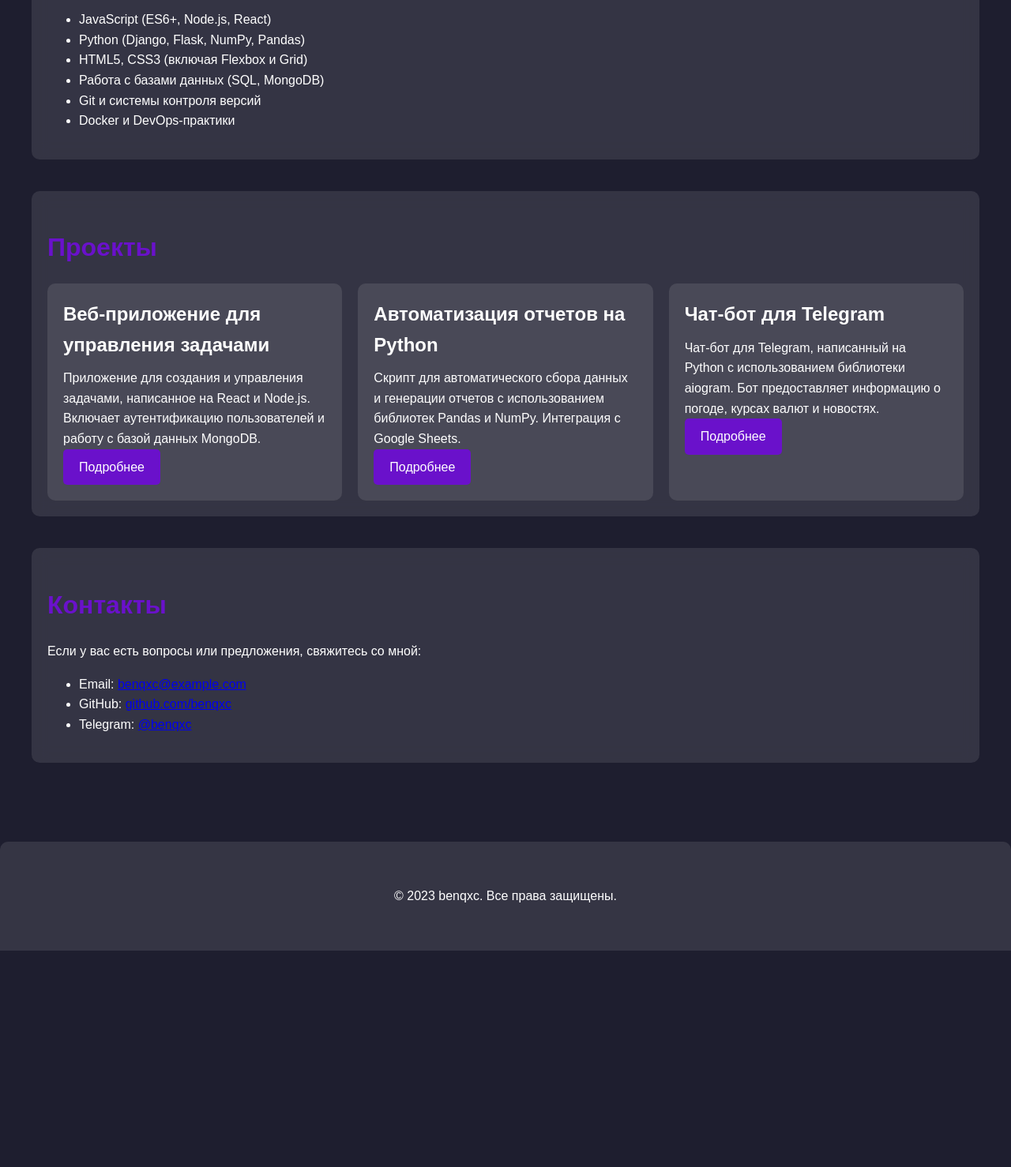
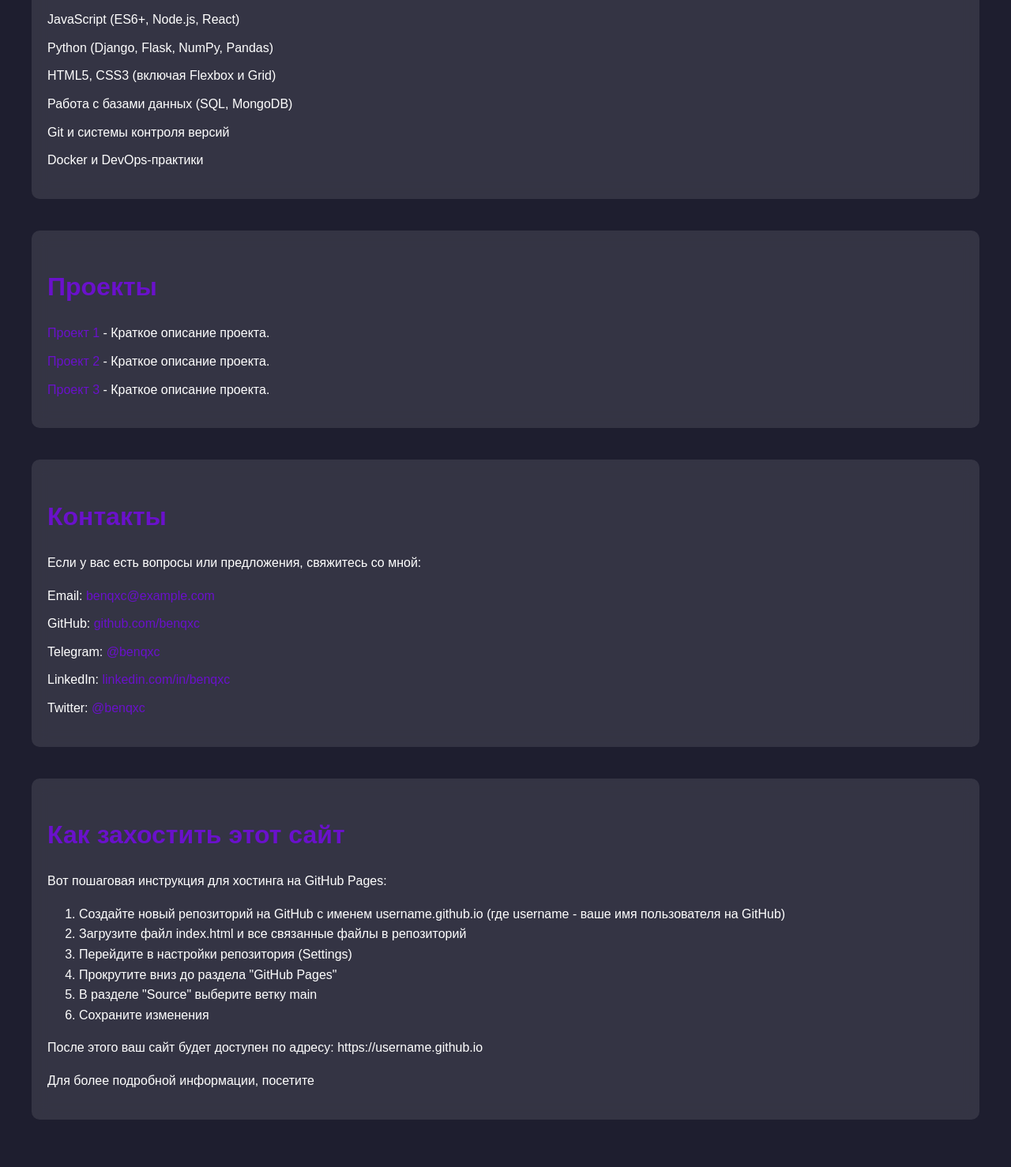
Before and after one commit to Benqxc/Web, a plain HTML site: page web.html in a window 1280 px wide. Shown: the part 688-2166 px from the top of the page at 79% size. Before the commit the page ends 1892 px from the top, so only its background shows below. Drawn offline with Linux system fonts and the light colour scheme.

Commit message:
Update web.html

```diff
--- a/web.html
+++ b/web.html
@@ -1,89 +1,80 @@
 <!DOCTYPE html>
-<html lang="en">
+<html lang="ru">
 <head>
     <meta charset="UTF-8">
     <meta name="viewport" content="width=device-width, initial-scale=1.0">
+    <meta name="description" content="Личный сайт программиста benqxc, специализирующегося на JavaScript и Python.">
+    <meta name="keywords" content="JavaScript, Python, веб-разработка, программист, benqxc">
+    <meta name="author" content="benqxc">
+    <link rel="icon" href="path/to/favicon.ico" type="image/x-icon">
     <title>benqxc - Программист JS & Python</title>
     <style>
         /* общие стили */
         body {
             margin: 0;
             font-family: 'Arial', sans-serif;
-            background: #1e1e2f; /* темный фон */
-            color: #ffffff; /* белый текст */
+            background: #1e1e2f;
+            color: #ffffff;
             line-height: 1.6;
         }
 
-        /* контейнер для контента */
         .container {
             max-width: 1200px;
             margin: 0 auto;
             padding: 20px;
         }
 
-        /* заголовок сайта */
         header {
             text-align: center;
             padding: 60px 0;
-            background: linear-gradient(135deg, #6a11cb, #2575fc); /* градиентный фон */
+            background: url('https://gifdb.com/images/high/ken-kaneki-evil-eyes-open-vvo9l8ag1f2p737c.gif') center/cover no-repeat;
             color: white;
             border-radius: 0 0 20px 20px;
+            position: relative;
+            overflow: hidden;
+        }
+
+        header::before {
+            content: '';
+            position: absolute;
+            top: 0;
+            left: 0;
+            right: 0;
+            bottom: 0;
+            background: rgba(0, 0, 0, 0.5);
+            z-index: 1;
         }
 
         header h1 {
             font-size: 3em;
             margin: 0;
+            position: relative;
+            z-index: 2;
+            color: #ffffff;
         }
 
         header p {
             font-size: 1.2em;
             margin: 10px 0 0;
+            position: relative;
+            z-index: 2;
+            color: #ffffff;
         }
 
-        /* секции */
         section {
             margin: 40px 0;
             padding: 20px;
-            background: rgba(255, 255, 255, 0.1); /* полупрозрачный фон */
+            background: rgba(255, 255, 255, 0.1);
             border-radius: 10px;
-            backdrop-filter: blur(10px); /* размытие */
+            backdrop-filter: blur(10px);
         }
 
         section h2 {
             font-size: 2em;
             margin-bottom: 20px;
-            color: #6a11cb; /* фиолетовый цвет */
+            color: #6a11cb;
         }
 
-        /* карточки проектов */
-        .projects {
-            display: grid;
-            grid-template-columns: repeat(auto-fit, minmax(300px, 1fr));
-            gap: 20px;
-        }
-
-        .project-card {
-            background: rgba(255, 255, 255, 0.1);
-            padding: 20px;
-            border-radius: 10px;
-            transition: transform 0.3s, box-shadow 0.3s;
-        }
-
-        .project-card:hover {
-            transform: translateY(-10px);
-            box-shadow: 0 10px 20px rgba(0, 0, 0, 0.2);
-        }
-
-        .project-card h3 {
-            font-size: 1.5em;
-            margin: 0 0 10px;
-        }
-
-        .project-card p {
-            margin: 0;
-        }
-
-        /* кнопки */
         .btn {
             display: inline-block;
             padding: 10px 20px;
@@ -98,7 +89,6 @@
             background: #2575fc;
         }
 
-        /* футер */
         footer {
             text-align: center;
             padding: 20px;
@@ -115,10 +105,46 @@
         footer a:hover {
             text-decoration: underline;
         }
+
+        ul {
+            list-style-type: none;
+            padding: 0;
+        }
+
+        ul li {
+            margin-bottom: 10px;
+        }
+
+        a {
+            color: #6a11cb;
+            text-decoration: none;
+            transition: color 0.3s;
+        }
+
+        a:hover {
+            color: #2575fc;
+        }
+
+        /* Кнопка "Наверх" */
+        .scroll-to-top {
+            position: fixed;
+            bottom: 20px;
+            right: 20px;
+            background: #6a11cb;
+            color: white;
+            border: none;
+            border-radius: 5px;
+            padding: 10px 15px;
+            cursor: pointer;
+            display: none; /* Скрыть по умолчанию */
+        }
+
+        .scroll-to-top:hover {
+            background: #2575fc;
+        }
     </style>
 </head>
 <body>
-    <!-- шапка сайта -->
     <header>
         <div class="container">
             <h1>benqxc</h1>
@@ -126,9 +152,7 @@
         </div>
     </header>
 
-    <!-- основное содержимое -->
     <div class="container">
-        <!-- секция "О себе" -->
         <section>
             <h2>О себе</h2>
             <p>
@@ -139,7 +163,6 @@
             </p>
         </section>
 
-        <!-- секция "Навыки" -->
         <section>
             <h2>Навыки</h2>
             <ul>
@@ -152,43 +175,15 @@
             </ul>
         </section>
 
-        <!-- секция "Проекты" -->
         <section>
             <h2>Проекты</h2>
-            <div class="projects">
-                <!-- карточка проекта 1 -->
-                <div class="project-card">
-                    <h3>Веб-приложение для управления задачами</h3>
-                    <p>
-                        Приложение для создания и управления задачами, написанное на React и Node.js.
-                        Включает аутентификацию пользователей и работу с базой данных MongoDB.
-                    </p>
-                    <a href="#" class="btn">Подробнее</a>
-                </div>
-
-                <!-- карточка проекта 2 -->
-                <div class="project-card">
-                    <h3>Автоматизация отчетов на Python</h3>
-                    <p>
-                        Скрипт для автоматического сбора данных и генерации отчетов с использованием
-                        библиотек Pandas и NumPy. Интеграция с Google Sheets.
-                    </p>
-                    <a href="#" class="btn">Подробнее</a>
-                </div>
-
-                <!-- карточка проекта 3 -->
-                <div class="project-card">
-                    <h3>Чат-бот для Telegram</h3>
-                    <p>
-                        Чат-бот для Telegram, написанный на Python с использованием библиотеки aiogram.
-                        Бот предоставляет информацию о погоде, курсах валют и новостях.
-                    </p>
-                    <a href="#" class="btn">Подробнее</a>
-                </div>
-            </div>
+            <ul>
+                <li><a href="https://example.com/project1" target="_blank" rel="noopener noreferrer">Проект 1</a> - Краткое описание проекта.</li>
+                <li><a href="https://example.com/project2" target="_blank" rel="noopener noreferrer">Проект 2</a> - Краткое описание проекта.</li>
+                <li><a href="https://example.com/project3" target="_blank" rel="noopener noreferrer">Проект 3</a> - Краткое описание проекта.</li>
+            </ul>
         </section>
 
-        <!-- секция "Контакты" -->
         <section>
             <h2>Контакты</h2>
             <p>
@@ -196,17 +191,23 @@
             </p>
             <ul>
                 <li>Email: <a href="mailto:benqxc@example.com">benqxc@example.com</a></li>
-                <li>GitHub: <a href="https://github.com/benqxc" target="_blank">github.com/benqxc</a></li>
-                <li>Telegram: <a href="https://t.me/benqxc" target="_blank">@benqxc</a></li>
+                <li>GitHub: <a href="https://github.com/benqxc" target="_blank" rel="noopener noreferrer">github.com/benqxc</a></li>
+                <li>Telegram: <a href="https://t.me/benqxc" target="_blank" rel="noopener noreferrer">@benqxc</a></li>
+                <li>LinkedIn: <a href="https://linkedin.com/in/benqxc" target="_blank" rel="noopener noreferrer">linkedin.com/in/benqxc</a></li>
+                <li>Twitter: <a href="https://twitter.com/benqxc" target="_blank" rel="noopener noreferrer">@benqxc</a></li>
             </ul>
         </section>
-    </div>
 
-    <!-- футер -->
-    <footer>
-        <div class="container">
-            <p>&copy; 2023 benqxc. Все права защищены.</p>
-        </div>
-    </footer>
-</body>
-</html>
+        <section>
+            <h2>Как захостить этот сайт</h2>
+            <p>Вот пошаговая инструкция для хостинга на GitHub Pages:</p>
+            <ol>
+                <li>Создайте новый репозиторий на GitHub с именем username.github.io (где username - ваше имя пользователя на GitHub)</li>
+                <li>Загрузите файл index.html и все связанные файлы в репозиторий</li>
+                <li>Перейдите в настройки репозитория (Settings)</li>
+                <li>Прокрутите вниз до раздела "GitHub Pages"</li>
+                <li>В разделе "Source" выберите ветку main</li>
+                <li>Сохраните изменения</li>
+            </ol>
+            <p>После этого ваш сайт будет доступен по адресу: https://username.github.io</p>
+            <p>Для более подробной информации, посетите
```
